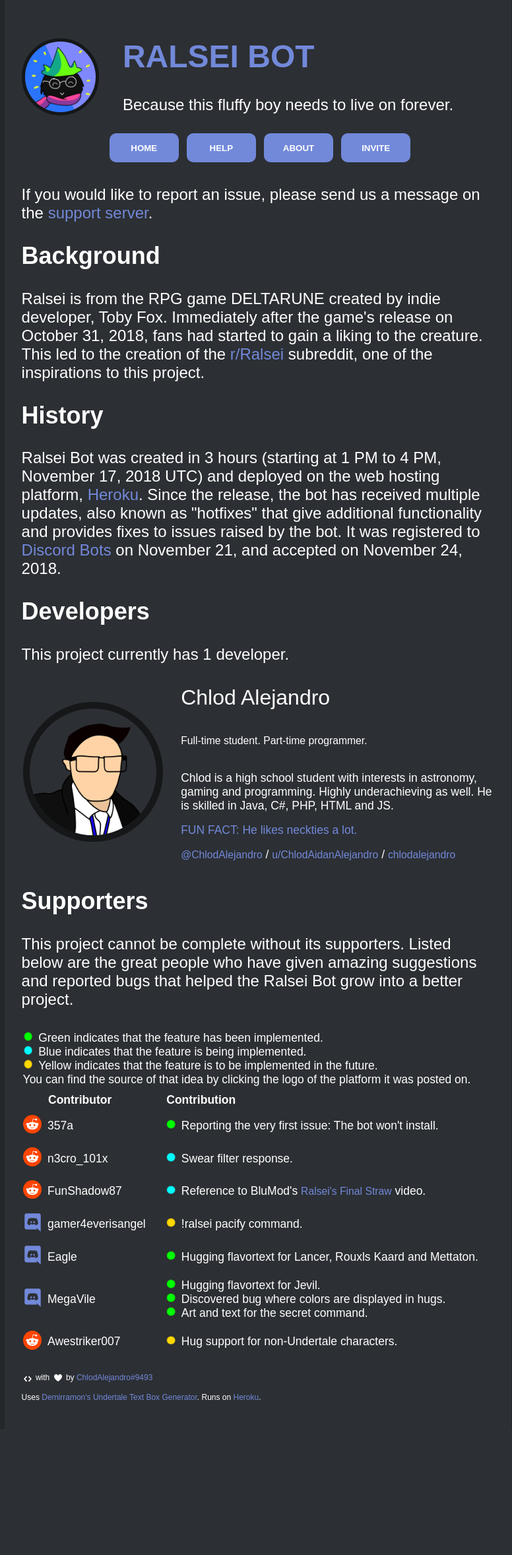
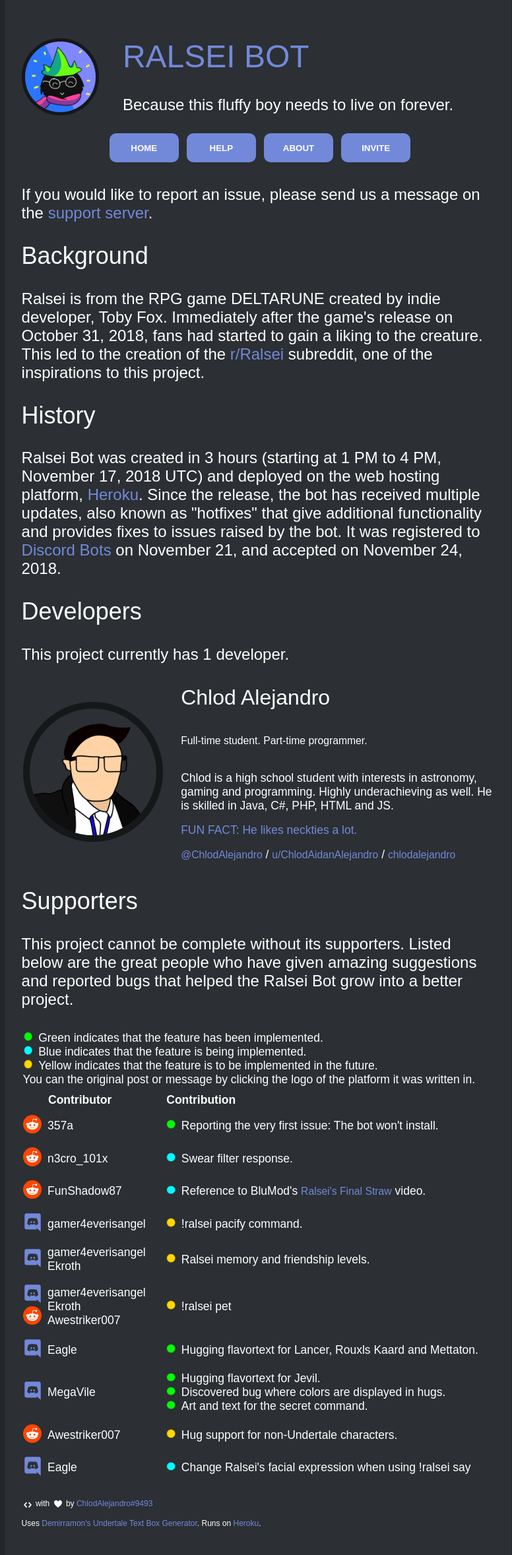
Before and after one commit to ChlodAlejandro/ChlodAlejandro.github.io, a PHP site: page /ralsei/about/index.html in a window 1280 px wide. Shown: the whole page at 66% size, without its empty margins (249-1025 px from the left). Before the commit the page ends 2122 px from the top, so only its background shows below. Run offline with PHP 8.4, Linux system fonts and the light colour scheme; some web fonts are replaced.

Commit message:
contribs additions

```diff
--- a/ralsei/about/index.html
+++ b/ralsei/about/index.html
@@ -51,15 +51,6 @@
 
 			div.devcard td.fun {
 			    color: #7289DA;
-			}
-			img.dot {
-				height: 1em;
-				margin-right: 0.5em;
-				width: auto;
-			}
-			img.mini-logo {
-				height: 2em;
-				width: auto;
 			}
 			table.supporter-table, table.supporter-table tr {
 				width: 100%;
@@ -123,7 +114,7 @@
 						<img class="dot" src="../images/accepted.png">Green indicates that the feature has been implemented.<br/>
 						<img class="dot" src="../images/ongoing.png">Blue indicates that the feature is being implemented.<br/>
 						<img class="dot" src="../images/todo.png">Yellow indicates that the feature is to be implemented in the future.<br/>
-						You can find the source of that idea by clicking the logo of the platform it was posted on.
+						You can the original post or message by clicking the logo of the platform it was written in.
 					</td>
 				</tr>
 				<tr>
@@ -154,6 +145,17 @@
 				</tr>
 				<tr>
 					<td><a href="https://discord.gg/5yeSJxG"><img class="mini-logo" src="../images/discord-mini.svg"></a></td>
+					<td class="user">gamer4everisangel<br/>Ekroth</td>
+					<td class="contrib"><img class="dot" src="../images/todo.png">Ralsei memory and friendship levels.</td>
+				</tr>
+				<tr>
+
+					<td><a href="https://discord.gg/5yeSJxG"><img class="mini-logo" src="../images/discord-mini.svg"></a><br/><a href="https://www.reddit.com/r/ralsei/comments/9z4e0e/ralsei_discord_bot_suggestions/eamgthn/"><img class="mini-logo" src="../images/reddit-mini.svg"></a></td>
+					<td class="user">gamer4everisangel<br/>Ekroth<br/>Awestriker007</td>
+					<td class="contrib"><img class="dot" src="../images/todo.png">!ralsei pet</td>
+				</tr>
+				<tr>
+					<td><a href="https://discord.gg/5yeSJxG"><img class="mini-logo" src="../images/discord-mini.svg"></a></td>
 					<td class="user">Eagle</td>
 					<td class="contrib"><img class="dot" src="../images/accepted.png">Hugging flavortext for Lancer, Rouxls Kaard and Mettaton.</td>
 				</tr>
@@ -171,6 +173,11 @@
 					<td class="user">Awestriker007</td>
 					<td class="contrib"><img class="dot" src="../images/todo.png">Hug support for non-Undertale characters.</td>
 				</tr>
+				<tr>
+					<td><a href="https://discord.gg/5yeSJxG"><img class="mini-logo" src="../images/discord-mini.svg"></a></td>
+					<td class="user">Eagle</td>
+					<td class="contrib"><img class="dot" src="../images/ongoing.png">Change Ralsei's facial expression when using !ralsei say</td>
+				</tr>
 			</table>
 			<h4 class="small"><img class="svg" src="../images/code.svg" alt="Made"> with <img class="svg" src="../images/heart.svg" alt="love"> by <a href="https://twitter.com/ChlodAlejandro">ChlodAlejandro#9493</a></h4>
 			<h4 class="small">Uses <a href="https://demirramon.com/en/generators/undertale_text_box_generator">Demirramon's Undertale Text Box Generator</a>. Runs on <a href="https://heroku.com">Heroku</a>.</h4>
--- a/ralsei/index.html
+++ b/ralsei/index.html
@@ -39,11 +39,10 @@
 			<img class=logo src="images/logo.png" alt="Ralsei Bot logo">
 			<h1 style="margin-top: 0;">RALSEI BOT</h1>
 			<p>Because this fluffy boy needs to live on forever.</p>
+			<a href="https://discordapp.com/api/oauth2/authorize?client_id=513344063106187270&permissions=59398&scope=bot"><button class="link fullw white" style="line-height: 1.8em;font-size: 1.2em;font-weight: bold;margin-bottom: 4%;">INVITE ON <img src="images/discord.svg" style="height: 1.5em;width: auto;display:inline;position: relative;top: 0.3em;"></button></a>
 			<div class="linkspanel">
-				<a href=""><button>HOME</button></a>
 				<a href="commands/index.html"><button>HELP</button></a>
 				<a href="about/index.html"><button>ABOUT</button></a>
-				<a href="https://discordapp.com/api/oauth2/authorize?client_id=513344063106187270&permissions=59398&scope=bot"><button>INVITE</button></a>
 			</div>
 			<h4>If you would like to report an issue, please send us a message on the <a href="https://discordapp.com/invite/5yeSJxG">support server</a>.</h4>
 			<h4 class="small"><img class="svg" src="images/code.svg" alt="Made"> with <img class="svg" src="images/heart.svg" alt="love"> by <a href="https://twitter.com/ChlodAlejandro">ChlodAlejandro#9493</a></h4>
--- a/ralsei/style.css
+++ b/ralsei/style.css
@@ -8,10 +8,17 @@
   src: url("https://discordapp.com/assets/d153359b5d87601d2b9c708b7ae2db02.woff") format("woff");
   font-weight: 400;
 }
+@font-face {
+  font-family: Whitney;
+  src: url("/assets/2e004dd717cdc58b9ccb361d286ebbce.woff") format("woff");
+  font-weight: 700;
+}
 body {
     font-family: "Whitney", sans-serif;
     background-color: #23272A;
     color: white;
+    margin: 0;
+    padding: 0;
 }
 a, a:link, a:visited, a:active, a:focus {
     text-decoration: none;
@@ -33,6 +40,9 @@
     width: 1em;
     height: auto;
     margin: 0 0.25em;
+}
+h1, h2, h3, h4, h5, h6 {
+    font-weight: normal;
 }
 .linkspanel {
     padding: 5px;
@@ -83,3 +118,18 @@
 	border: 5px solid #151719;
 	margin-right: 5%;
 }
+img.dot {
+    height: 1em;
+    margin-right: 0.5em;
+    width: auto;
+}
+img.mini-logo {
+    height: 2em;
+    width: auto;
+}
+.fullw {
+    width: 100%;
+}
+.fullh {
+    height: 100%;
+}
```
Also changed, not shown: other parts of ralsei/style.css (+25 -0 lines), ralsei/images/discord.svg (added).
